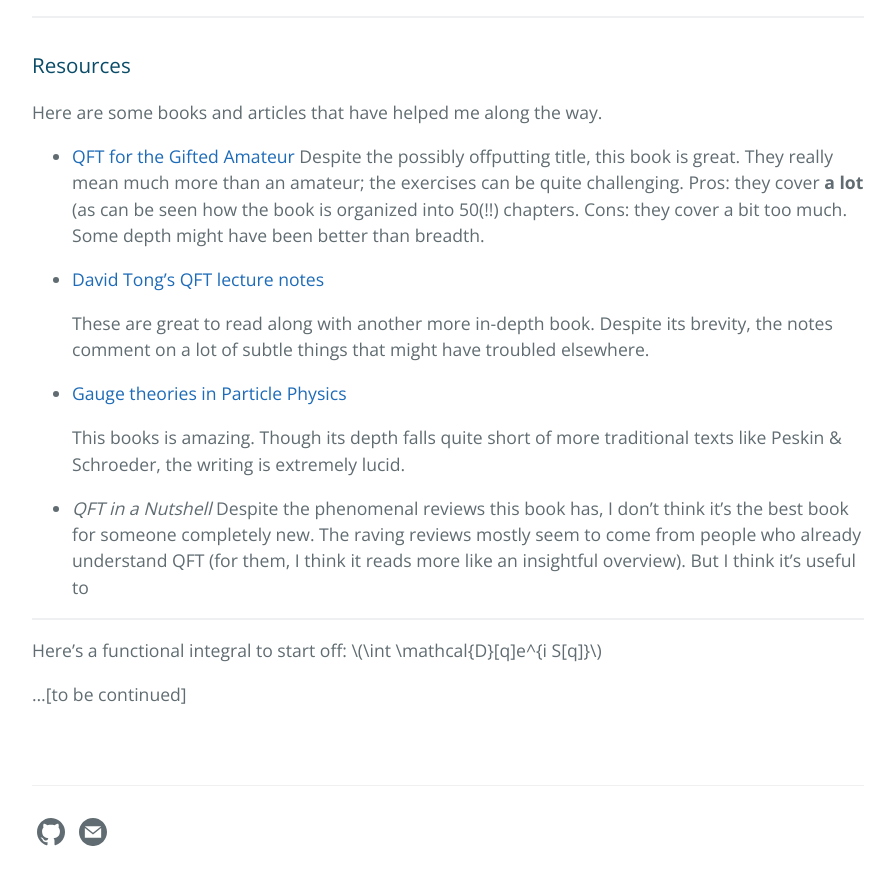
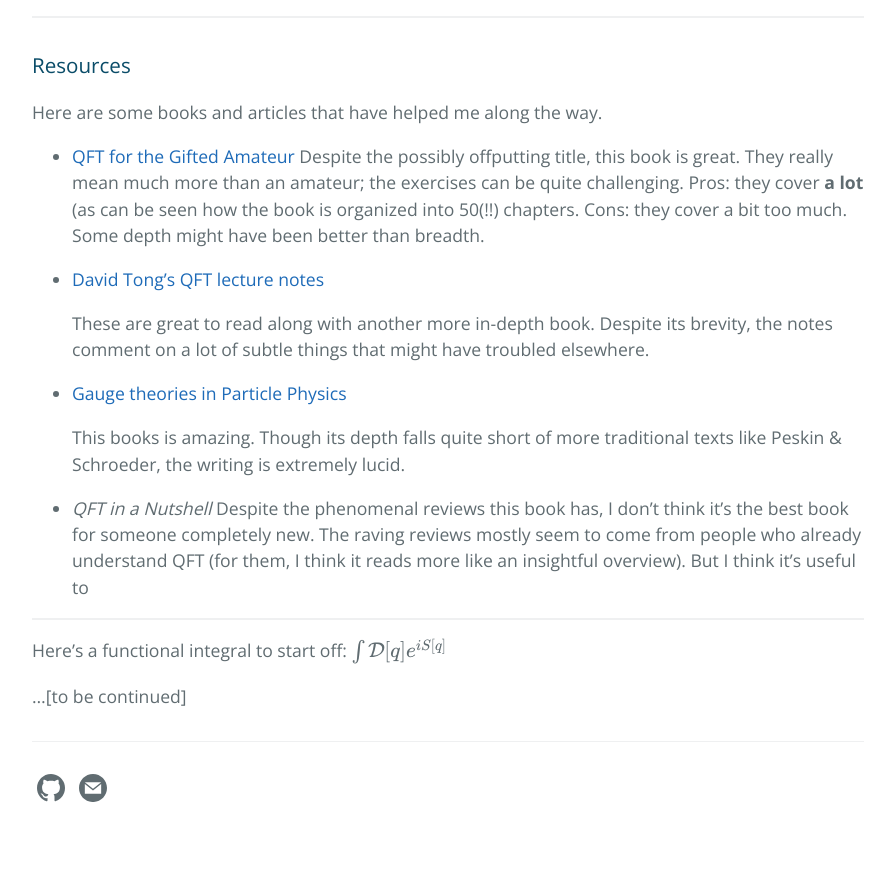
Before and after one commit to sung-max/sung-max.github.io, a Jekyll site: the page built from _posts/2017-12-31-Learning-QFT.markdown, in a window 1280 px wide and 900 px high, scrolled down 2404 px. Shown: the top 885 px of the window, without its empty margins (192-1087 px from the left). Built offline with Jekyll 4.4.1, drawn with Linux system fonts in a browser that asks for light colours; our own code applies the rules of GitHub Pages for plain Markdown files; formulas are drawn with MathJax 3; comment, search, counter and statistics services are not loaded; after the commit the page ends 3260 px from its top, so only the background shows below that.

Commit message:
fix wrong flag

```diff
--- a/_posts/2017-12-31-Learning-QFT.markdown
+++ b/_posts/2017-12-31-Learning-QFT.markdown
@@ -2,8 +2,8 @@
 title:  "Learning QFT"
 date:   2017-12-31 19:30:44 +0900
 categories:
-use_math: false
-comments: true
+use_math: true
+comments: false
 ---
 
 I spent the past five months getting familiar with the basics of Quantum Field Theory (QFT).
```
